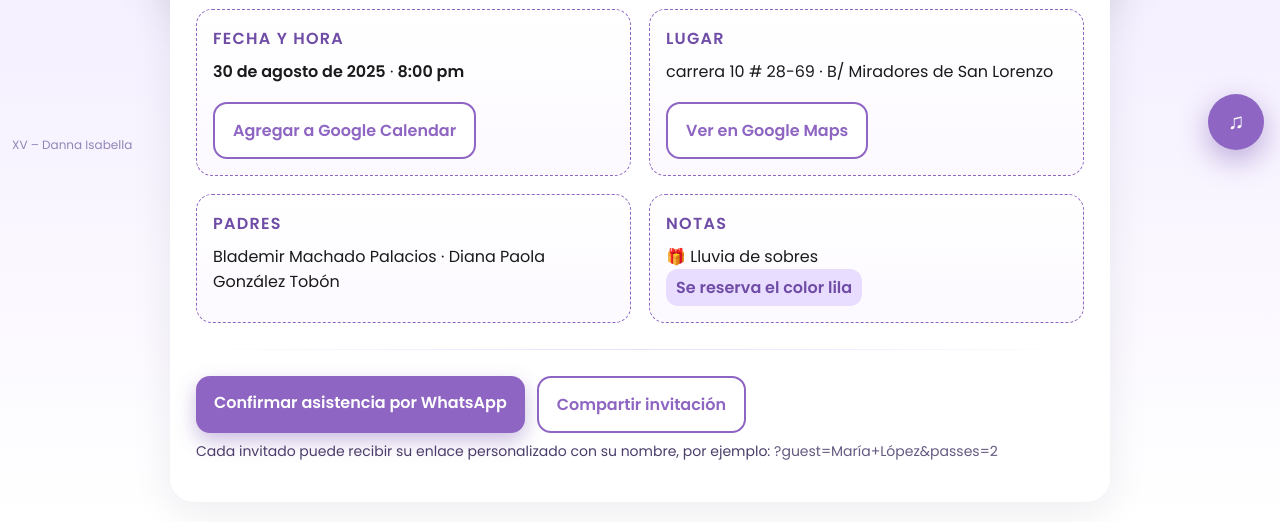
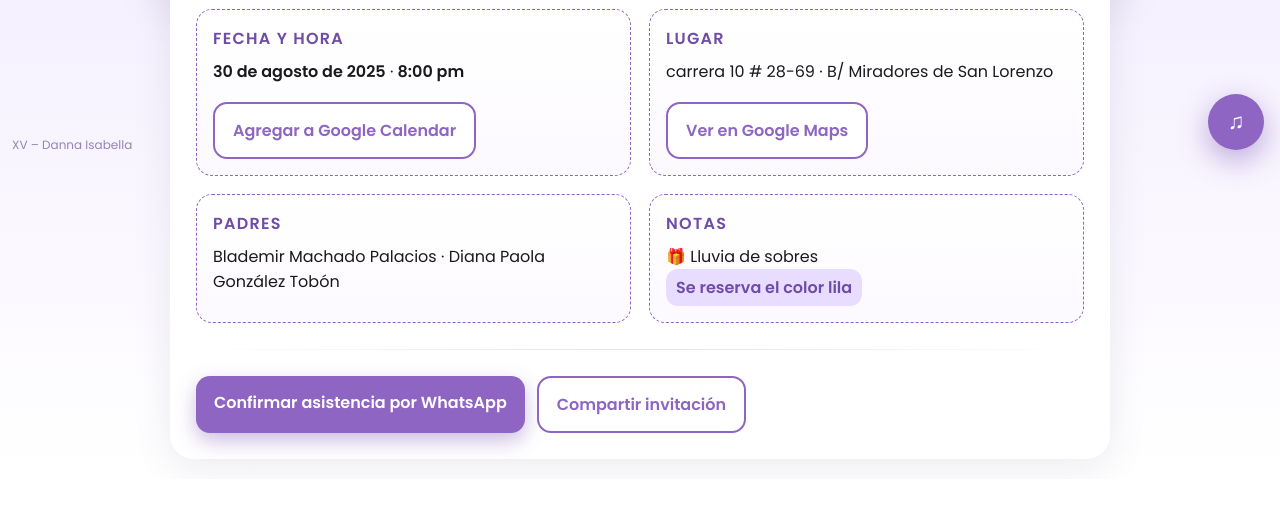
Before and after one commit to juanparen15/XV-Invitacion, a plain HTML site: page index.html in a window 1280 px wide. Shown: the part 634-1156 px from the top of the page. After the commit the page ends 1113 px from the top, so only its background shows below. Drawn offline with nearby package versions, Linux system fonts and the light colour scheme.

Commit message:
Update index.html

```diff
--- a/index.html
+++ b/index.html
@@ -362,10 +362,10 @@
             >Compartir invitación</a
           >
         </div>
-        <p class="note">
+<!--         <p class="note">
           Cada invitado puede recibir su enlace personalizado con su nombre, por
           ejemplo: <span class="muted">?guest=María+López&passes=2</span>
-        </p>
+        </p> -->
       </section>
     </div>
 
```
